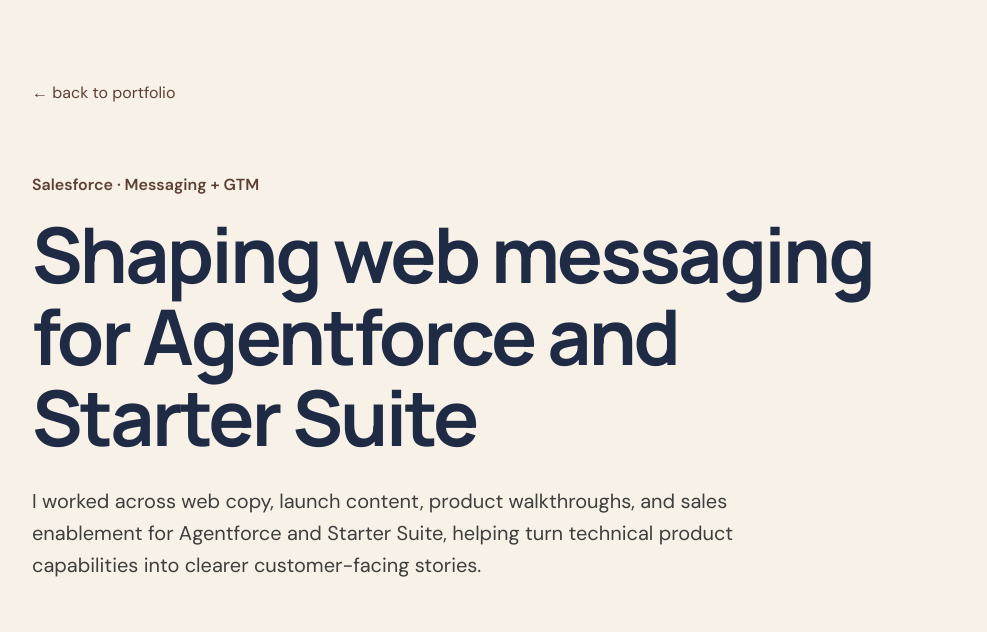
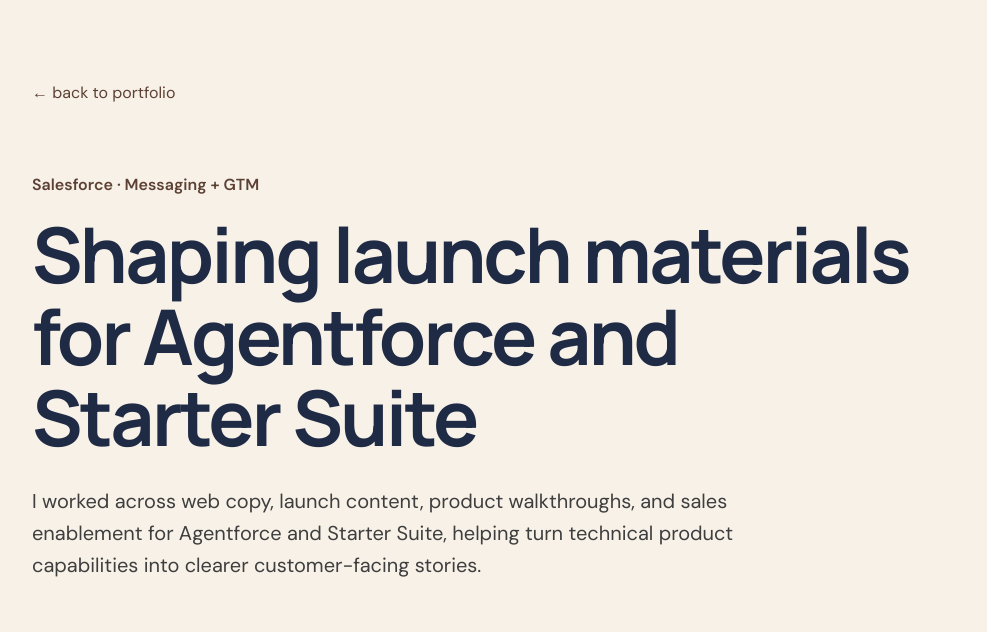
Before and after one commit to domceja-cloud/portfolio, a plain HTML site: page case-study-salesforce-gtm.html in a window 1280 px wide. Shown: the top 632 px of the page, without its empty margins (146-1133 px from the left). Drawn offline with Linux system fonts and the light colour scheme.

Commit message:
Update case-study-salesforce-gtm.html

```diff
--- a/case-study-salesforce-gtm.html
+++ b/case-study-salesforce-gtm.html
@@ -153,7 +153,7 @@
     </p>
 
     <h1 class="case-title">
-      Shaping web messaging for Agentforce and Starter Suite
+      Shaping launch materials for Agentforce and Starter Suite
     </h1>
 
     <p class="case-summary">
```
